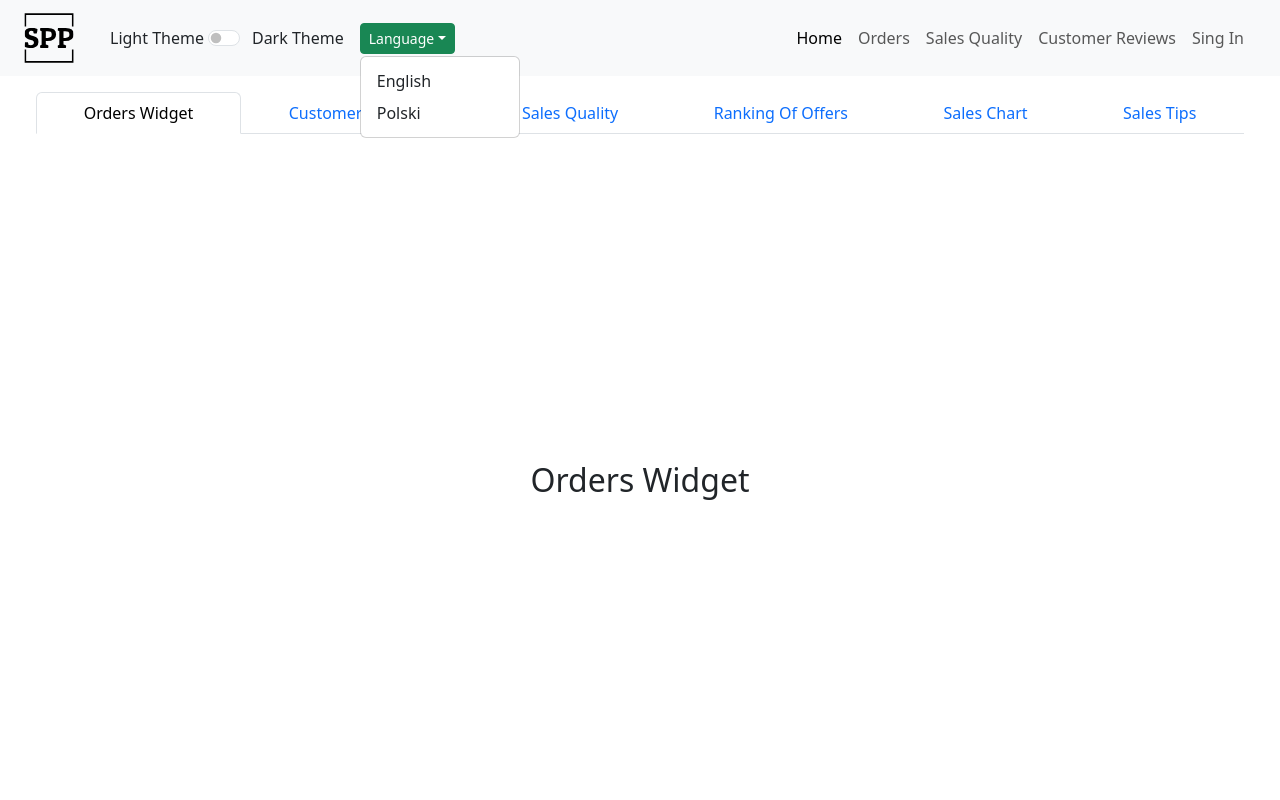
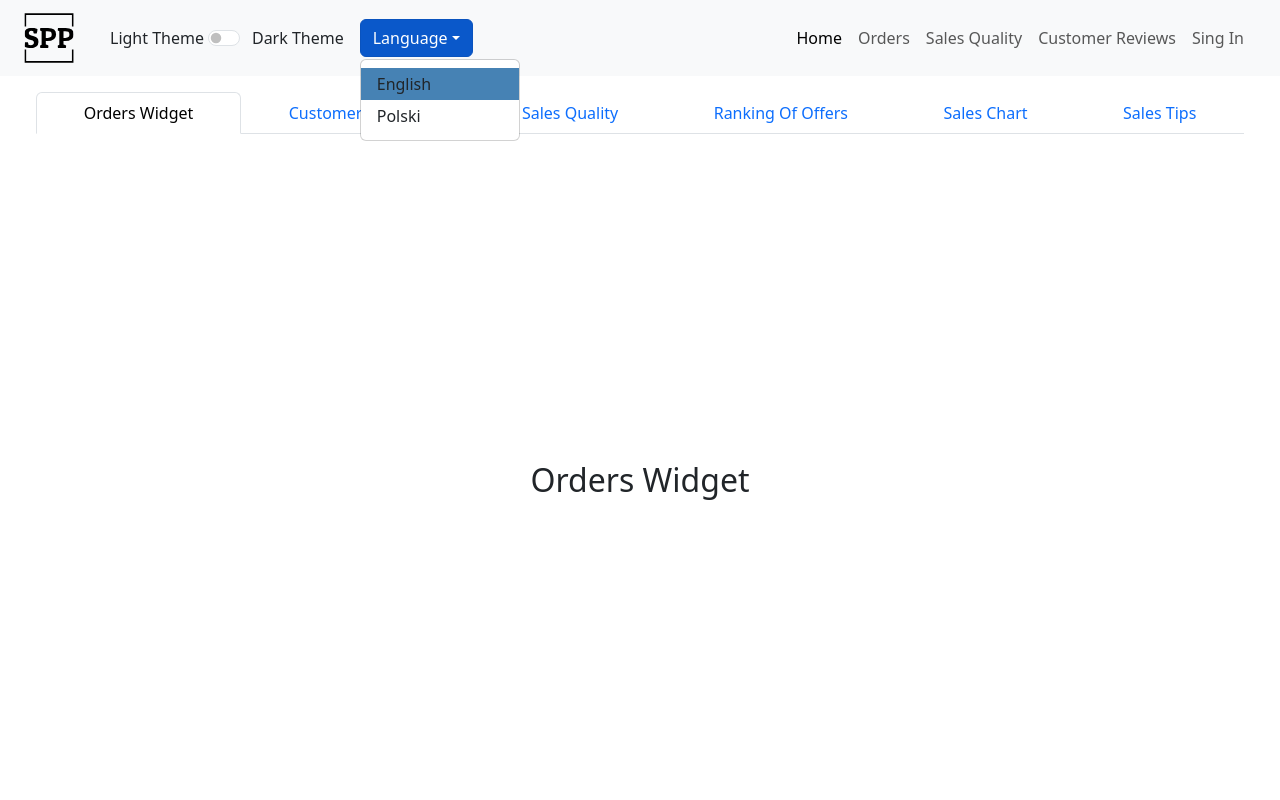
Before and after one commit to ehpop/SellersDashboard, a React (Create React App) app in the folder frontend/: page /home in a window 1280 px wide. Both pictures are taken after a click on the button "Language". Shown: the top 800 px of the page. Built offline with nearby package versions, Linux system fonts and the light colour scheme.

Commit message:
changed language button and added highlighting to show currently chosen language

```diff
--- a/frontend/src/components/Header.tsx
+++ b/frontend/src/components/Header.tsx
@@ -16,7 +16,7 @@ import './styles/Header.css';
 function Header() {
     const expand = 'lg';
     const {theme, setTheme} = useContext(ThemeContext);
-    const {setLocale} = useContext(LocaleContext);
+    const {locale, setLocale} = useContext(LocaleContext);
 
     const logoPath = theme === 'light'
         ? "logos/svg/logo-no-background.svg"
@@ -63,7 +63,7 @@ function Header() {
                             <Form
                                 className={`d-flex align-items-center ${theme === 'light' ? 'text-dark' : 'text-light'}`}>
                                 <Dropdown>
-                                    <Dropdown.Toggle size="sm" variant="outline-success" id="dropdown-basic">
+                                    <Dropdown.Toggle id="dropdown-basic">
                                         <FormattedMessage id={"selectLanguageButtonLabel"} defaultMessage={"Language"}/>
                                     </Dropdown.Toggle>
 
@@ -75,6 +75,7 @@ function Header() {
                                                     onClick={() => {
                                                         setLocale(key as 'pl' | 'en');
                                                     }}
+                                                    style={{backgroundColor: key === locale ? 'steelblue' : ''}}
                                                 >
                                                     {locales[key as 'pl' | 'en']?.name}
                                                 </Dropdown.Item>
```
